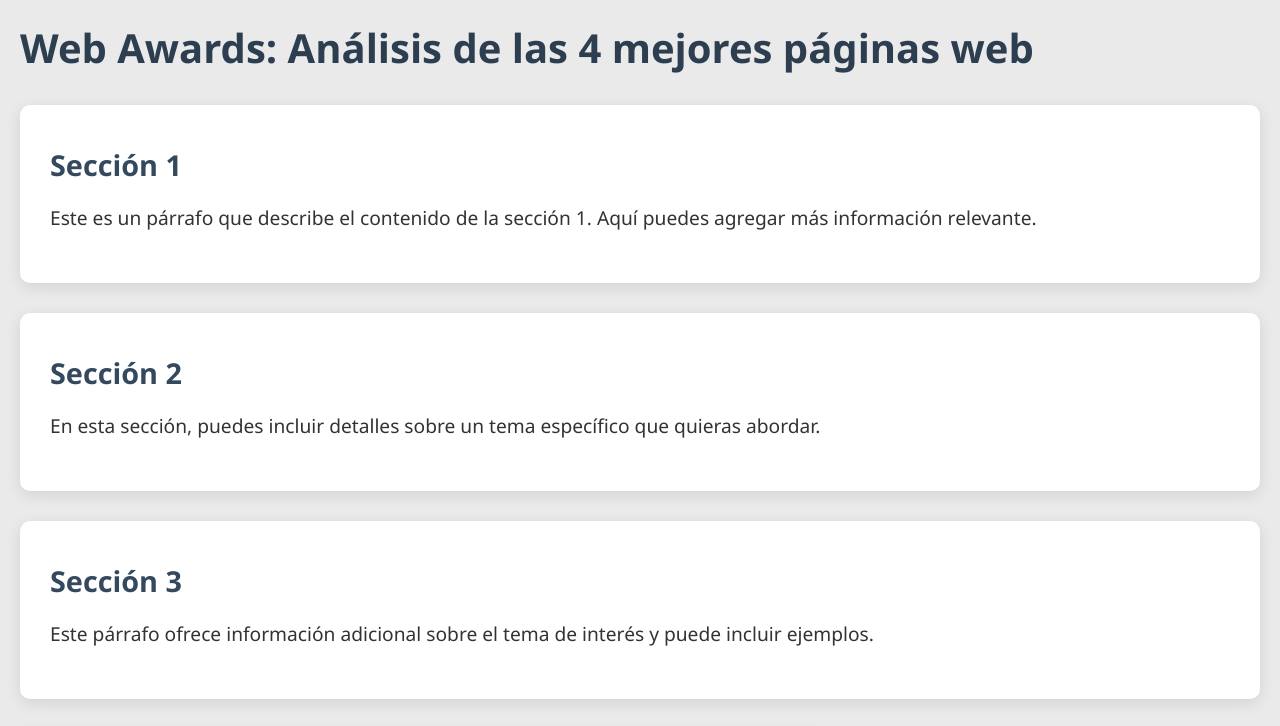
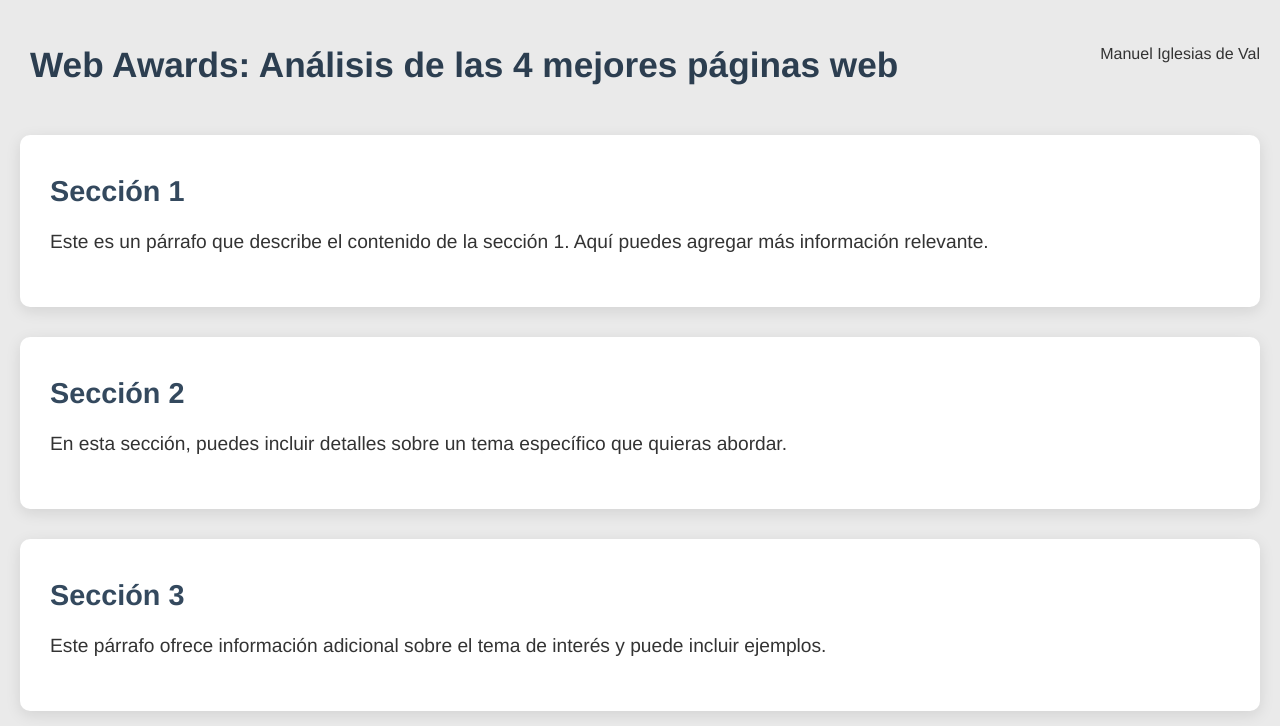
Before and after one commit to MisterAlphito/webapp, a plain HTML site: page Ejercicio 1/ejercicio1.html in a window 1280 px wide. Shown: the top 726 px of the page. Drawn offline with Linux system fonts and the light colour scheme.

Commit message:
jn432n4j

```diff
--- a/Ejercicio 1/ejercicio1.html
+++ b/Ejercicio 1/ejercicio1.html
@@ -11,8 +11,8 @@
 <body>
 
 <header>
-    <h1>Web Awards: Análisis de las 4 mejores páginas web</h1>
-    <h2></h2>
+    <span class="title1">Web Awards: Análisis de las 4 mejores páginas web</span>
+    <span style="float: right; text-align: right;">Manuel Iglesias de Val</span>
 </header>
 
 <main>
--- a/Ejercicio 1/style2.css
+++ b/Ejercicio 1/style2.css
@@ -1,5 +1,5 @@
 body {
-    font-family: 'Segoe UI', Tahoma, Geneva, Verdana, sans-serif;
+    font-family: Helvetica, sans-serif;
     margin: 0;
     padding: 20px;
     background-color: #eaeaea;
@@ -7,10 +7,12 @@
 }
 header {
     text-align: left;
-    margin-bottom: 30px;
+    margin-bottom: 50px;
+    margin-top: 25px;
+    margin-left: 10px;
 }
 h1 {
-    font-size: 2.5em;
+    font-size: 2.2em;
     color: #2c3e50;
     margin: 0;
 }
@@ -67,3 +69,10 @@
     color: red;
     font-size: 1.5em;
 }
+
+.title1 {
+    font-size: 2.2em;
+    color: #2c3e50;
+    margin: 0;
+    font-weight: bold;
+}
```
Also changed, not shown: Ejercicio 1/villa-svgrepo-com.svg (renamed from villa-svgrepo-com.svg).
